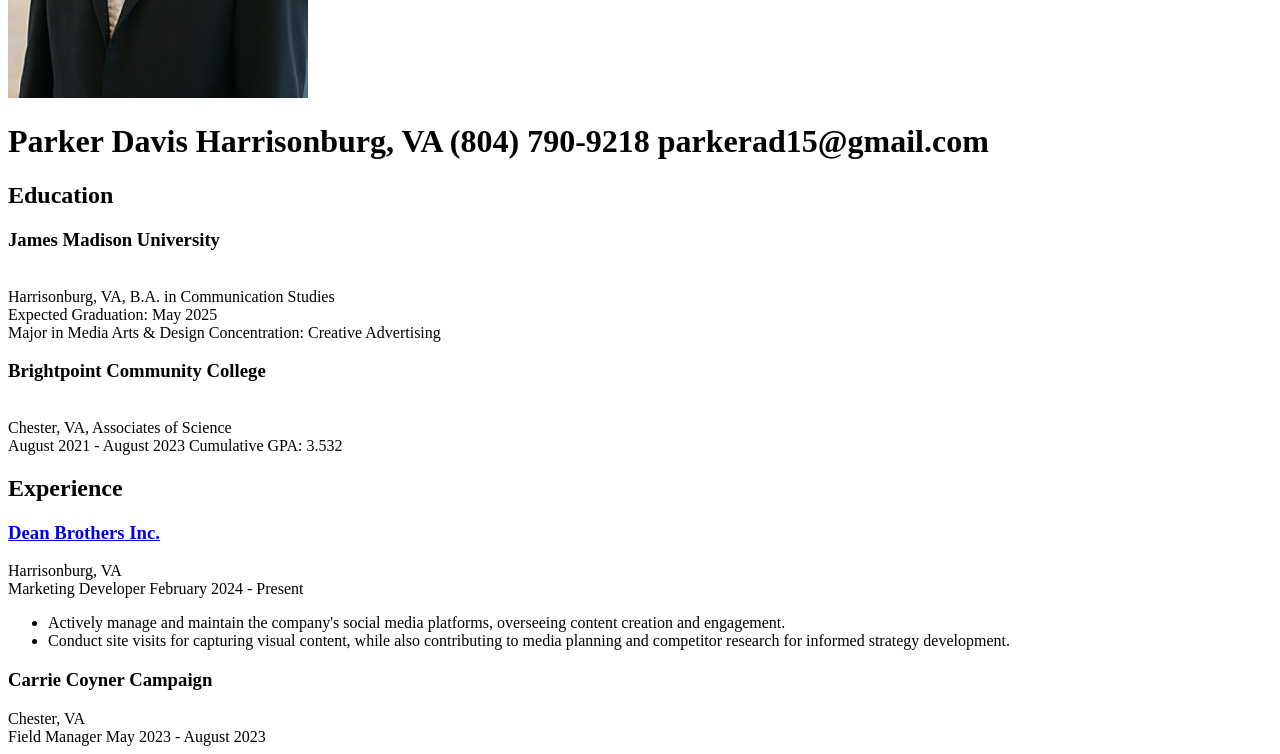
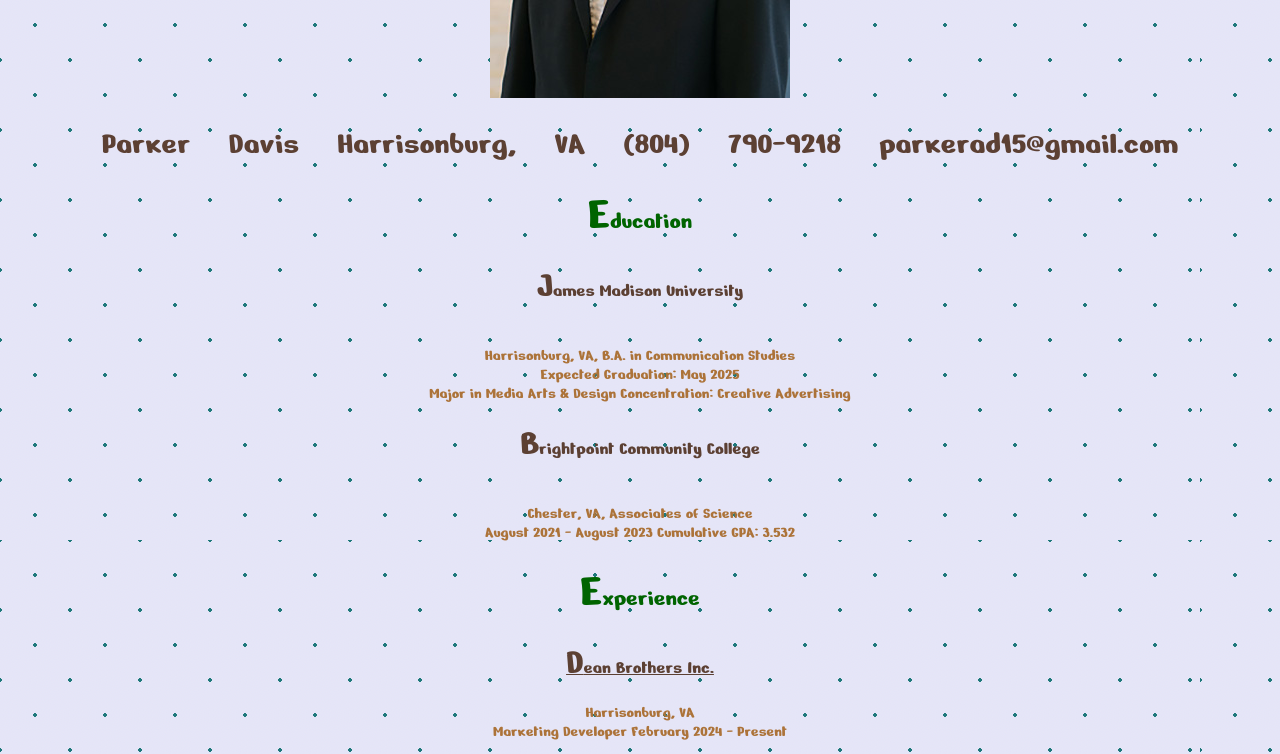
Before and after one commit to davis8pa/resume2024, a plain HTML site: page index.html in a window 1280 px wide. Shown: the part 360-1114 px from the top of the page. Drawn offline with Linux system fonts and the light colour scheme; a web font is replaced by a local one.

Commit message:
Add files via upload

```diff
--- a/index.html
+++ b/index.html
@@ -9,6 +9,54 @@
   <meta name="viewport" content="width=device-width, initial-scale=1.0">
 
 
+<link rel="preconnect" href="https://fonts.googleapis.com">
+<link rel="preconnect" href="https://fonts.gstatic.com" crossorigin>
+<link href="https://fonts.googleapis.com/css2?family=Nerko+One&family=Protest+Guerrilla&display=swap" rel="stylesheet">
+
+<style>
+
+H1 {   font-family: "Nerko One", cursive;
+  font-weight: 400;
+  font-style: normal; text-align: center; color: #5C4033;}
+
+H2{font-family: "Nerko One", cursive;
+  font-weight: 400;
+  font-style: normal; text-align: center; color: darkgreen;}
+
+H3{font-family: "Nerko One", cursive;
+  font-weight: 400;
+  font-style: normal; text-align: center; color: #5C4033;}
+
+  body{font-family: "Nerko One", cursive;
+  font-weight: 400;
+  font-style: normal; text-align: center; color: #ac7339;}
+
+body {background-image: url("pattern6.png")}
+
+ul { list-style-position: inside;
+  list-style-image: url("volleyball.pdf.png")}
+
+a:link, a:visited {color: #5C4033}
+
+a:link.lighter, a:visited.lighter {color: #ac7339;}
+
+H1 {
+  word-spacing: 30px;}
+
+H2::first-letter {
+  color: darkgreen;
+  font-size: 200%;}
+
+H3::first-letter {
+  color: #5C4033;
+  font-size: 200%;}
+
+li::first-letter {
+  color: #ac7339;
+  font-size: 200%;}
+
+
+</style>
 <body>
 
 <img src= "Parkerheadshot.JPG" alt="Parker Davis Headshot">
@@ -28,6 +76,7 @@
 B.A. in Communication Studies <br>Expected Graduation: May 2025<br>
 Major in Media Arts & Design
 Concentration: Creative Advertising<br> </p>
+
 <h3> Brightpoint Community College</h3> <p> <br>Chester, VA,
 Associates of Science	<br> August 2021 - August 2023
 Cumulative GPA: 3.532 </p>
@@ -85,7 +134,7 @@
 
 </ul>
 
-<p> <a href= "https://www.instagram.com/jmumensvolleyball/?next=%2F&hl=en" target= "_blank"> Social Media Manager</a>, May 2024 - Present
+<p> <a class= "lighter" href= "https://www.instagram.com/jmumensvolleyball/?next=%2F&hl=en" target= "_blank"> Social Media Manager</a>, May 2024 - Present
 
 
 </body>
```
Also changed, not shown: pattern6.png (added), volleyball.pdf.png (added).
